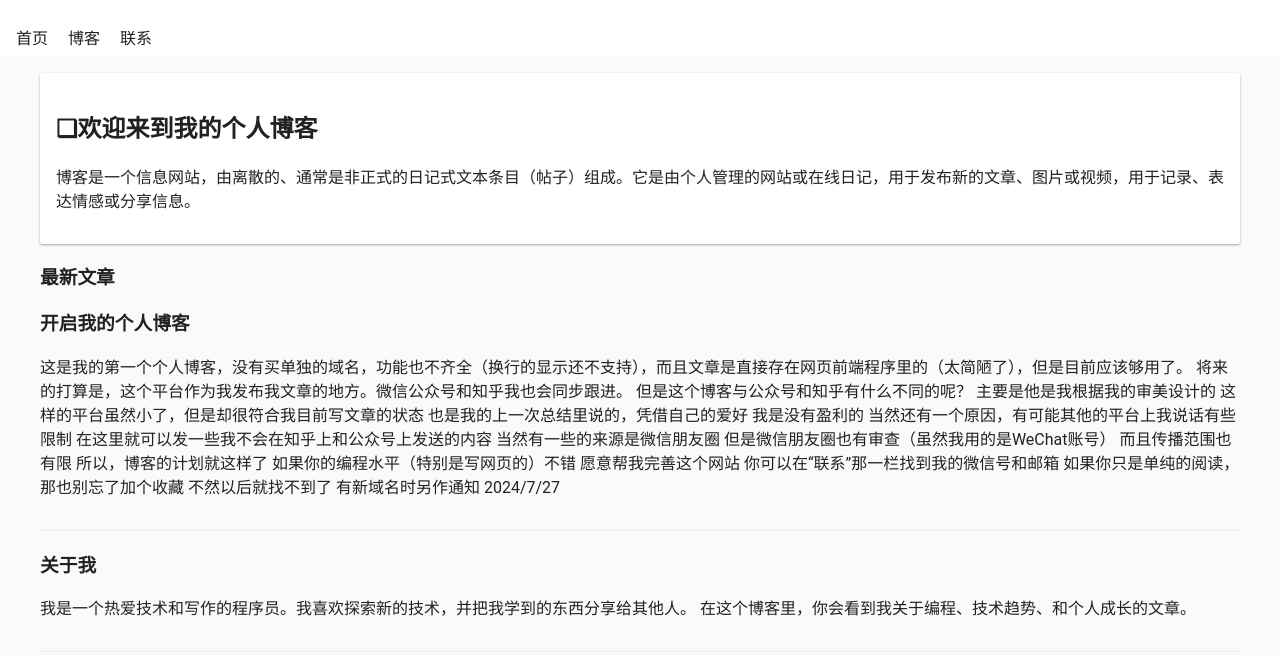
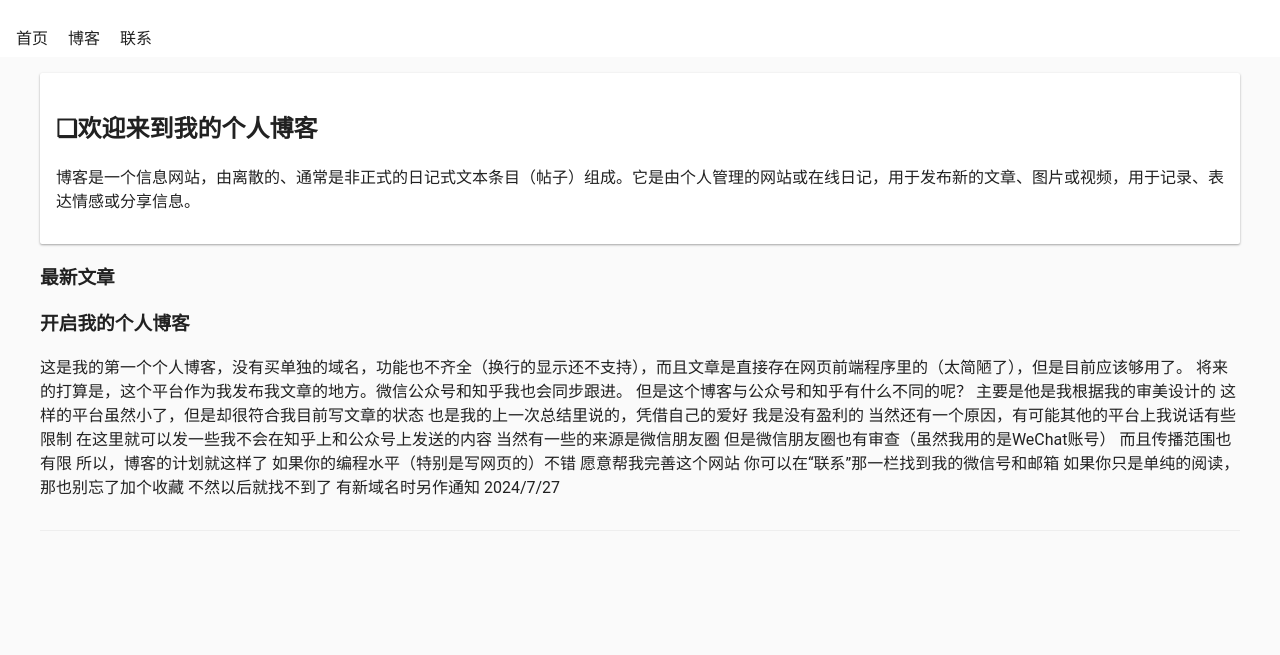
Before and after one commit to Joyance-tsui/plog-classical, a website: page index.html in a window 1280 px wide. Shown: the part 123-778 px from the top of the page. Drawn offline with Linux system fonts and the light colour scheme.

Commit message:
Update index.html

```diff
--- a/index.html
+++ b/index.html
@@ -283,8 +283,7 @@
     let isLoggedIn = false;
     let articles = [
         { title: '开启我的个人博客', content: '这是我的第一个个人博客，没有买单独的域名，功能也不齐全（换行的显示还不支持），而且文章是直接存在网页前端程序里的（太简陋了），但是目前应该够用了。 将来的打算是，这个平台作为我发布我文章的地方。微信公众号和知乎我也会同步跟进。 但是这个博客与公众号和知乎有什么不同的呢？ 主要是他是我根据我的审美设计的 这样的平台虽然小了，但是却很符合我目前写文章的状态 也是我的上一次总结里说的，凭借自己的爱好 我是没有盈利的 当然还有一个原因，有可能其他的平台上我说话有些限制 在这里就可以发一些我不会在知乎上和公众号上发送的内容 当然有一些的来源是微信朋友圈 但是微信朋友圈也有审查（虽然我用的是WeChat账号） 而且传播范围也有限 所以，博客的计划就这样了 如果你的编程水平（特别是写网页的）不错 愿意帮我完善这个网站 你可以在“联系”那一栏找到我的微信号和邮箱 如果你只是单纯的阅读，那也别忘了加个收藏 不然以后就找不到了 有新域名时另作通知 2024/7/27' },
-        { title: '关于我', content: '我是一个热爱技术和写作的程序员。我喜欢探索新的技术，并把我学到的东西分享给其他人。\n\n在这个博客里，你会看到我关于编程、技术趋势、和个人成长的文章。' }
-    ];
+        ];
     let editingIndex = -1;
 
     function toggleLanguage() {
```
